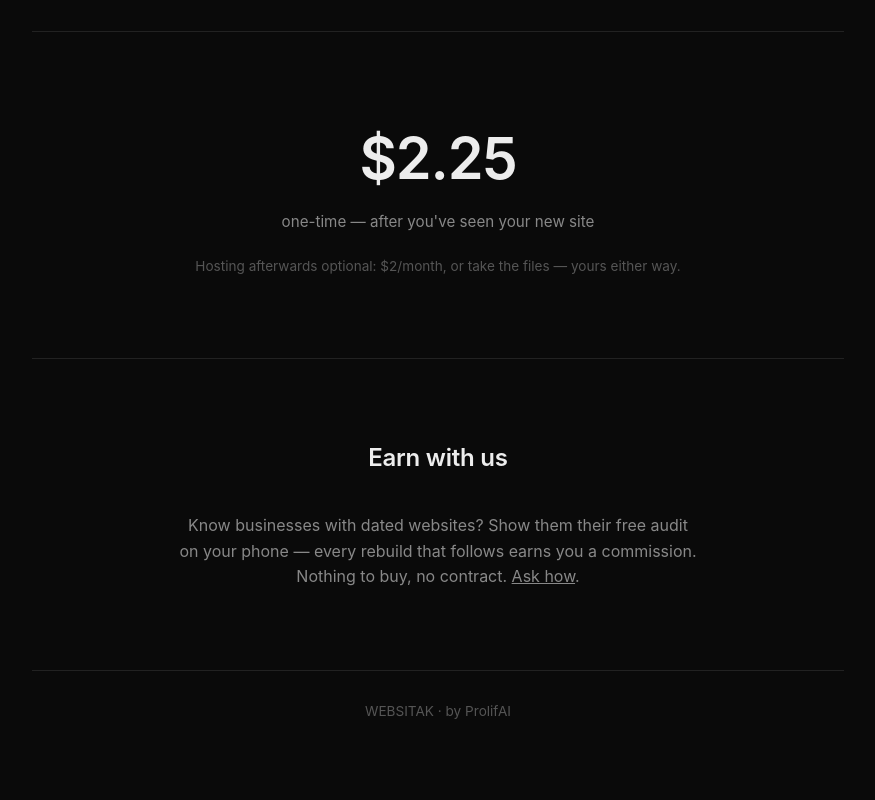
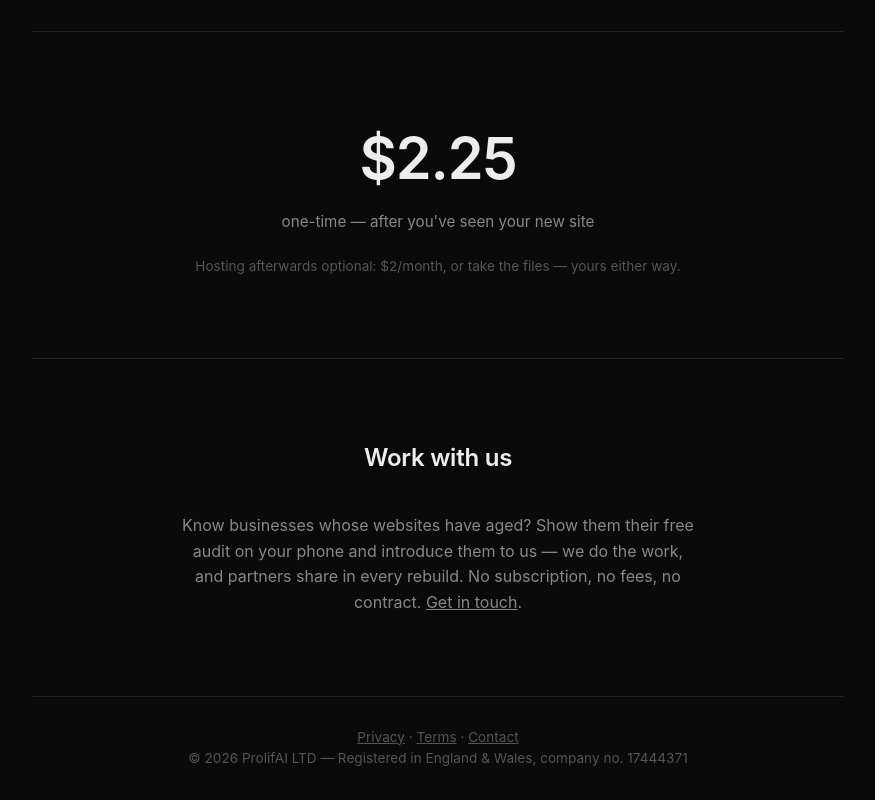
Before and after one commit to ProlifAI/websitak-landing, a plain HTML site: page index.html in a window 1280 px wide. Shown: the part 1266-2066 px from the top of the page, without its empty margins (202-1077 px from the left). Before the commit the page ends 2019 px from the top, so only its background shows below. Drawn offline with Linux system fonts and the light colour scheme.

Commit message:
Work with us rewrite; contact form; company footer

```diff
--- a/index.html
+++ b/index.html
@@ -51,7 +51,7 @@ footer{border-top:1px solid var(--line);padding:30px 0;color:#555;font-size:.85r
 </head>
 <body>
 <div class="wrap">
-<nav><span class="brand">WEBSITAK</span><a class="cta-s" href="/ar/">العربية</a> · <a class="cta-s" href="mailto:founder@websitak.pro">Contact</a></nav>
+<nav><span class="brand">WEBSITAK</span><a class="cta-s" href="/ar/">العربية</a> · <a class="cta-s" href="/contact/">Contact</a></nav>
 
 <div class="hero">
 <h1>Your website,<br>rebuilt by AI agents.</h1>
@@ -71,7 +71,7 @@ footer{border-top:1px solid var(--line);padding:30px 0;color:#555;font-size:.85r
 
 <section>
 <h2>No website yet?</h2>
-<p style="color:var(--dim);max-width:560px;margin:0 auto">Job hunters, bloggers, new businesses — a proper website of your own, built in a few clicks. Tell us what you do, see your site live, pay only if you want it. <a href="mailto:founder@websitak.pro">Start</a>.</p>
+<p style="color:var(--dim);max-width:560px;margin:0 auto">Job hunters, bloggers, new businesses — a proper website of your own, built in a few clicks. Tell us what you do, see your site live, pay only if you want it. <a href="/contact/">Start</a>.</p>
 </section>
 
 <section class="price">
@@ -81,11 +81,11 @@ footer{border-top:1px solid var(--line);padding:30px 0;color:#555;font-size:.85r
 </section>
 
 <section class="resell">
-<h2>Earn with us</h2>
-<p>Know businesses with dated websites? Show them their free audit on your phone — every rebuild that follows earns you a commission. Nothing to buy, no contract. <a href="mailto:founder@websitak.pro">Ask how</a>.</p>
+<h2>Work with us</h2>
+<p>Know businesses whose websites have aged? Show them their free audit on your phone and introduce them to us — we do the work, and partners share in every rebuild. No subscription, no fees, no contract. <a href="/contact/">Get in touch</a>.</p>
 </section>
 
-<footer>WEBSITAK · by ProlifAI</footer>
+<footer><a href="/privacy/">Privacy</a> · <a href="/terms/">Terms</a> · <a href="/contact/">Contact</a><br>© 2026 ProlifAI LTD — Registered in England &amp; Wales, company no. 17444371</footer>
 </div>
 </body>
 </html>
```
